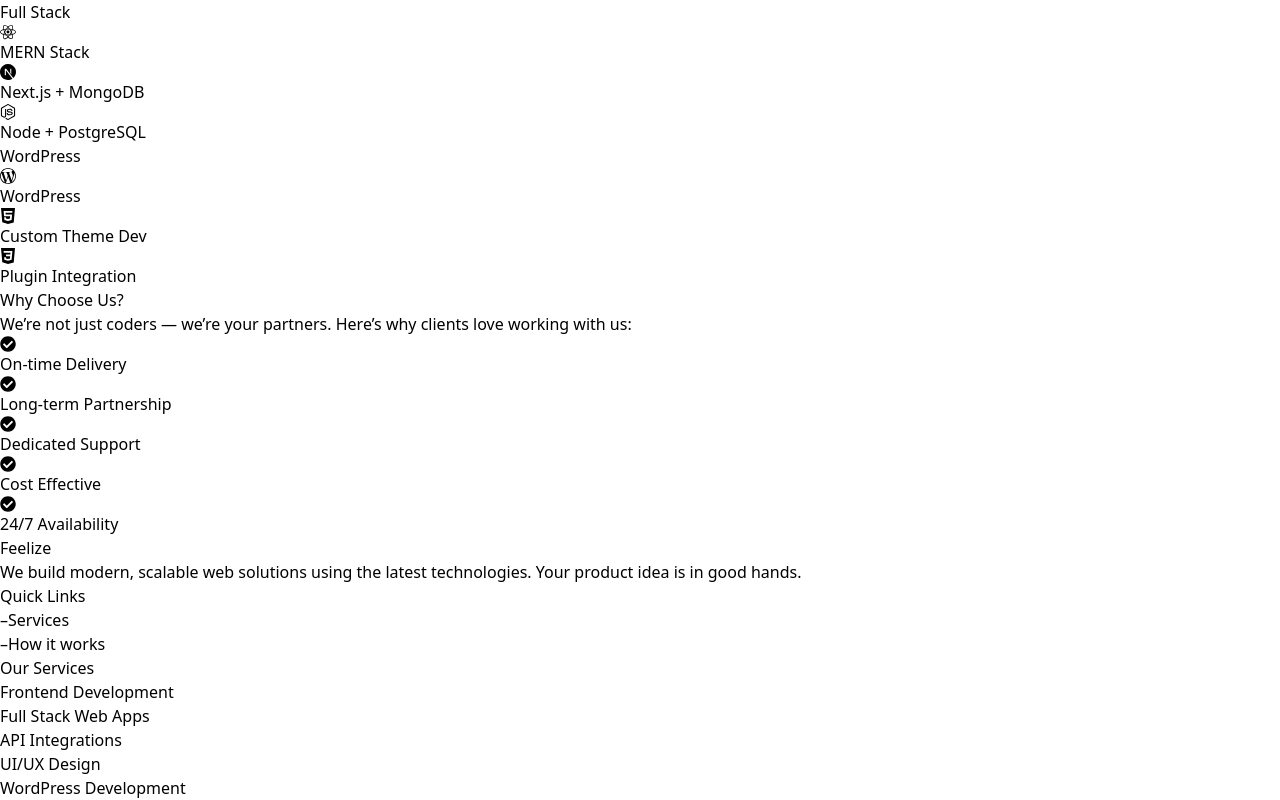
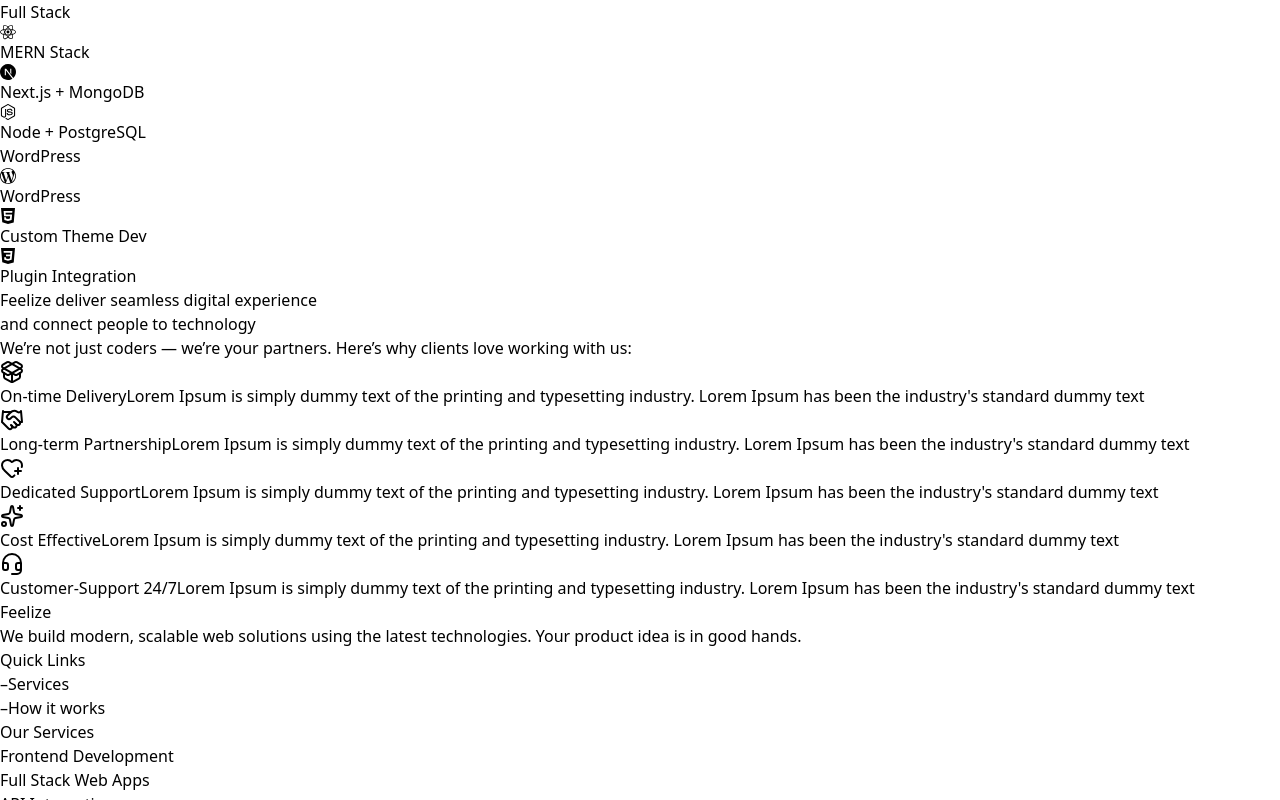
Before and after one commit to DebojitxBhatt/Feelize.com, a React (Vite) app in the folder Frontend/: page / in a window 1280 px wide. Shown: the part 6791-7591 px from the top of the page. Built offline with nearby package versions, Linux system fonts and the light colour scheme.

Commit message:
fix: Edited the Why choose us component

```diff
--- a/Frontend/src/Components/TechStackSection.jsx
+++ b/Frontend/src/Components/TechStackSection.jsx
@@ -1,4 +1,4 @@
-import { motion } from "framer-motion";
+import { motion, transform, useAnimation } from "framer-motion";
 import {
   SiReact,
   SiNextdotjs,
@@ -21,6 +21,7 @@
   SiMysql
 } from "react-icons/si";
 import { FaAws } from "react-icons/fa"; // correct and available
+import { useEffect } from "react";
 
 
 const stacks = [
@@ -70,6 +71,7 @@
   },
 ];
 
+
 const TechStackSection = () => {
   return (
     <section className="bg-white py-24 px-6" id="Technologies">
@@ -82,27 +84,50 @@
         </p>
       </div>
 
-      <div className="grid grid-cols-1 md:grid-cols-2 lg:grid-cols-4 gap-12 max-w-7xl mx-auto">
+      <div className="w-full px-8 md:px-16 space-y-10">
         {stacks.map((stack, index) => (
           <motion.div
             key={index}
-            whileHover={{ scale: 1.05 }}
-            whileInView={{ opacity: 1, y: 0 }}
-            initial={{ opacity: 0, y: 40 }}
-            transition={{ duration: 0.5, delay: index * 0.2 }}
-            className="bg-gray-50 border border-gray-200 rounded-2xl p-6 shadow-sm hover:shadow-xl transition-all"
+            initial={{ opacity: 0, x: -50 }}
+            whileInView={{ opacity: 1, x: 0 }}
+            viewport={{ amount: 1 }}
+            transition={{ duration: 0.5, delay: index * 0.1 }}
+            // whileHover={{ scale: 1.05 }}
+            className="bg-gray-50 border border-gray-200 rounded-2xl p-6 shadow-sm hover:shadow-xl"
           >
             <h3 className="text-2xl font-semibold text-purple-700 mb-6 text-center">
               {stack.title}
             </h3>
-            <ul className="space-y-4">
+
+            <ul className="grid grid-cols-2 sm:grid-cols-3 gap-6 md:flex md:flex-wrap md:justify-around w-full">
               {stack.items.map((item, i) => (
-                <li key={i} className="flex items-center gap-3 text-gray-800 text-md">
-                  <span className="text-2xl text-purple-500">{item.icon}</span>
-                  <span>{item.name}</span>
+                <li key={i} className="flex flex-col items-center gap-3 text-gray-800">
+
+                  <motion.span
+                    animate={{ scale: [1, 1.1, 1] }}
+                    whileHover={{ rotate: 360 }}
+                    transition={{
+
+                      scale: {
+                        duration: 1.5,
+                        repeat: Infinity,
+                        repeatType: "reverse",
+                        ease: "easeInOut",
+                      },
+                      rotate: {
+                        duration: 0.3,
+                        ease: "easeInOut",
+                      }
+                    }}
+                    className="text-3xl text-purple-500">
+                    {item.icon}
+                  </motion.span>
+                  <span className="text-xl font-medium">{item.name}</span>
+
                 </li>
               ))}
             </ul>
+
           </motion.div>
         ))}
       </div>
--- a/Frontend/src/Components/WhyChooseUs.jsx
+++ b/Frontend/src/Components/WhyChooseUs.jsx
@@ -1,5 +1,7 @@
 import { FaCheckCircle } from "react-icons/fa";
 import { motion } from "framer-motion";
+import { PackageOpen, Handshake, Headset, Sparkles, HeartPlus } from 'lucide-react';
+
 
 const features = [
   "On-time Delivery",
@@ -9,31 +11,67 @@
   "24/7 Availability",
 ];
 
+const f = [
+
+  {
+    id: 1,
+    title: "On-time Delivery",
+    decription: "Lorem Ipsum is simply dummy text of the printing and typesetting industry. Lorem Ipsum has been the industry's standard dummy text",
+    icon: <PackageOpen />,
+  },
+  {
+    id: 2,
+    title: "Long-term Partnership",
+    decription: "Lorem Ipsum is simply dummy text of the printing and typesetting industry. Lorem Ipsum has been the industry's standard dummy text",
+    icon: <Handshake />
+  },
+  {
+    id: 3,
+    title: "Dedicated Support",
+    decription: "Lorem Ipsum is simply dummy text of the printing and typesetting industry. Lorem Ipsum has been the industry's standard dummy text",
+    icon: <HeartPlus />
+  },
+  {
+    id: 4,
+    title: "Cost Effective",
+    decription: "Lorem Ipsum is simply dummy text of the printing and typesetting industry. Lorem Ipsum has been the industry's standard dummy text",
+    icon: <Sparkles />
+  },
+  {
+    id: 5,
+    title: "Customer-Support 24/7",
+    decription: "Lorem Ipsum is simply dummy text of the printing and typesetting industry. Lorem Ipsum has been the industry's standard dummy text",
+    icon: <Headset />
+  }
+]
+
 const WhyChooseUs = () => {
   return (
-    <section className="bg-white py-24 px-6">
+    <section className="bg-black py-24 px-10 md:px-20 text-white">
       <div className="max-w-6xl mx-auto text-center">
-        <h2 className="text-4xl font-bold text-gray-800 mb-6">
-          Why <span className="text-purple-700">Choose Us?</span>
+
+        <h2 className="text-3xl md:text-4xl font-semibold mb-6">
+          <span className="text-purple-700 tracking-wide">Feelize </span> deliver seamless digital experience <br />
+          and connect people to technology
         </h2>
-        <p className="text-gray-600 mb-12 max-w-2xl mx-auto text-lg">
+
+        <p className="text-gray-400 mb-12 max-w-52 md:max-w-2xl mx-auto text-lg tracking-wide">
           We’re not just coders — we’re your partners. Here’s why clients love working with us:
         </p>
 
-        <div className="grid grid-cols-1 sm:grid-cols-2 lg:grid-cols-3 gap-8">
-          {features.map((feature, index) => (
+        <div className="grid grid-cols-1 sm:grid-cols-2 lg:grid-cols-3 px-8 md:px-10 py-14 gap-x-3 gap-y-28 sm:gap-x-20 md:gap-x-32">
+          {f?.map((feature, index) => (
             <motion.div
               key={index}
               initial={{ opacity: 0, y: 40 }}
               whileInView={{ opacity: 1, y: 0 }}
               transition={{ duration: 0.4, delay: index * 0.15 }}
-              viewport={{ once: true }}
-              className="flex items-start gap-4 bg-gray-50 border border-gray-200 rounded-xl p-6 hover:shadow-lg transition"
+              // className="flex items-start gap-4 rounded-xl p-6 hover:shadow-lg transition"
+              className="grid gap-y-10"
             >
-              <FaCheckCircle className="text-green-600 text-2xl mt-1" />
-              <div className="text-left">
-                <h4 className="text-lg font-semibold text-gray-800">{feature}</h4>
-              </div>
+              <h1 className="text-left">{feature.icon}</h1>
+              <p className="text-left"><span className="text-purple-700 font-bold pr-1">{feature.title}</span>{feature.decription}</p>
+              <div className="border-b border-b-gray-800"></div>
             </motion.div>
           ))}
         </div>
```
Also changed, not shown: Frontend/src/Components/AnimatedIcon.jsx (added, +54 -0 lines).
